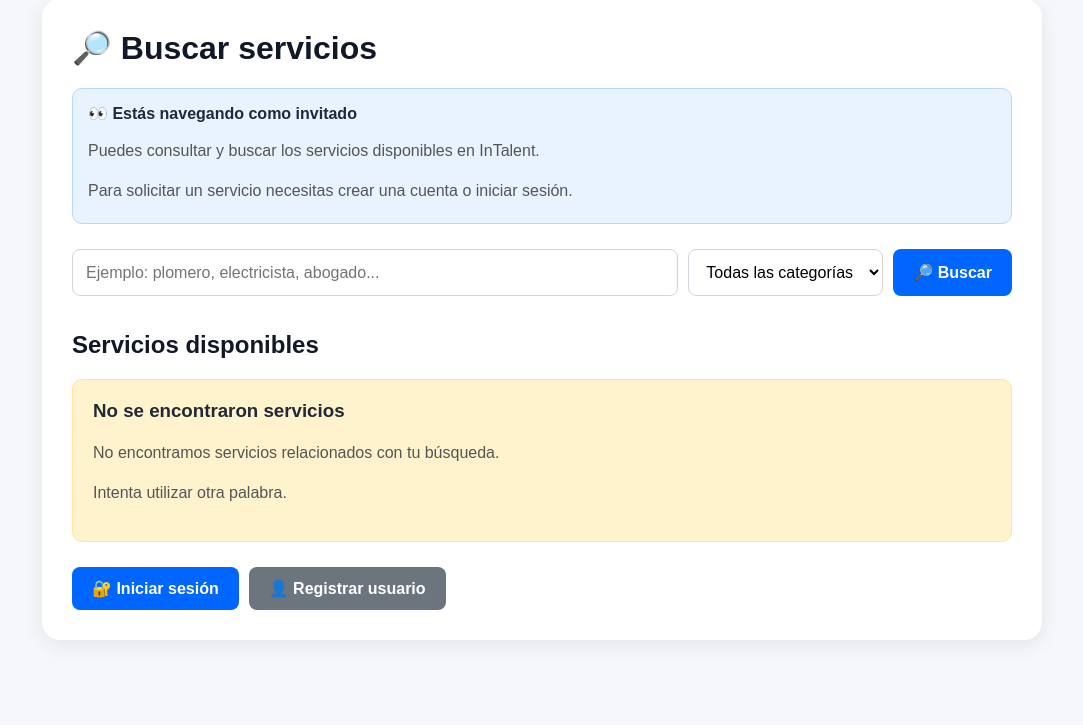
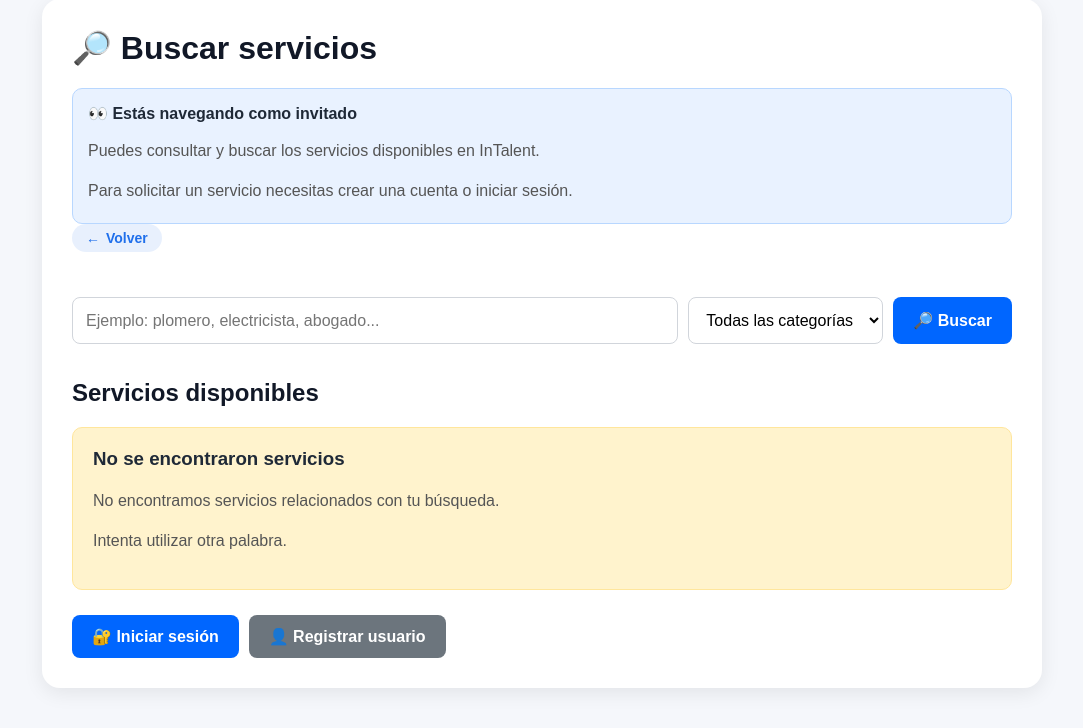
Before and after one commit to proyectoSena-intalent/flutter, a Django app: page /invitado/ in a window 1280 px wide. Shown: the part 108-836 px from the top of the page, without its empty margins (98-1181 px from the left). Before the commit the page ends 763 px from the top, so only its background shows below. Run offline with Django 5.2, Linux system fonts and the light colour scheme; data that the repository does not hold is empty.

Commit message:
Implementa barra de busqueda funcional en inicio y boton volver en resultados

```diff
--- a/intalent_backend/templates/buscar_servicios.html
+++ b/intalent_backend/templates/buscar_servicios.html
@@ -408,6 +408,15 @@
 
             {% endif %}
 
+               <!-- Botón Volver -->
+            <a href="{% url 'inicio' %}"
+               onclick="if (window.history.length > 1) { window.history.back(); return false; }"
+               class="btn-volver"
+               style="color: #1f6feb; text-decoration: none; font-size: 14px; font-weight: 600; display: inline-flex; align-items: center; gap: 6px; background: rgba(31, 111, 235, 0.1); padding: 6px 14px; border-radius: 20px; margin-bottom: 20px;"
+               aria-label="Volver">
+               <span>←</span> Volver
+            </a>
+
             <!-- FORMULARIO DE BÚSQUEDA -->
 
             <form method="GET" class="buscador">
```
Also changed, not shown: intalent_backend/templates/inicio.html (+16 -12 lines).
